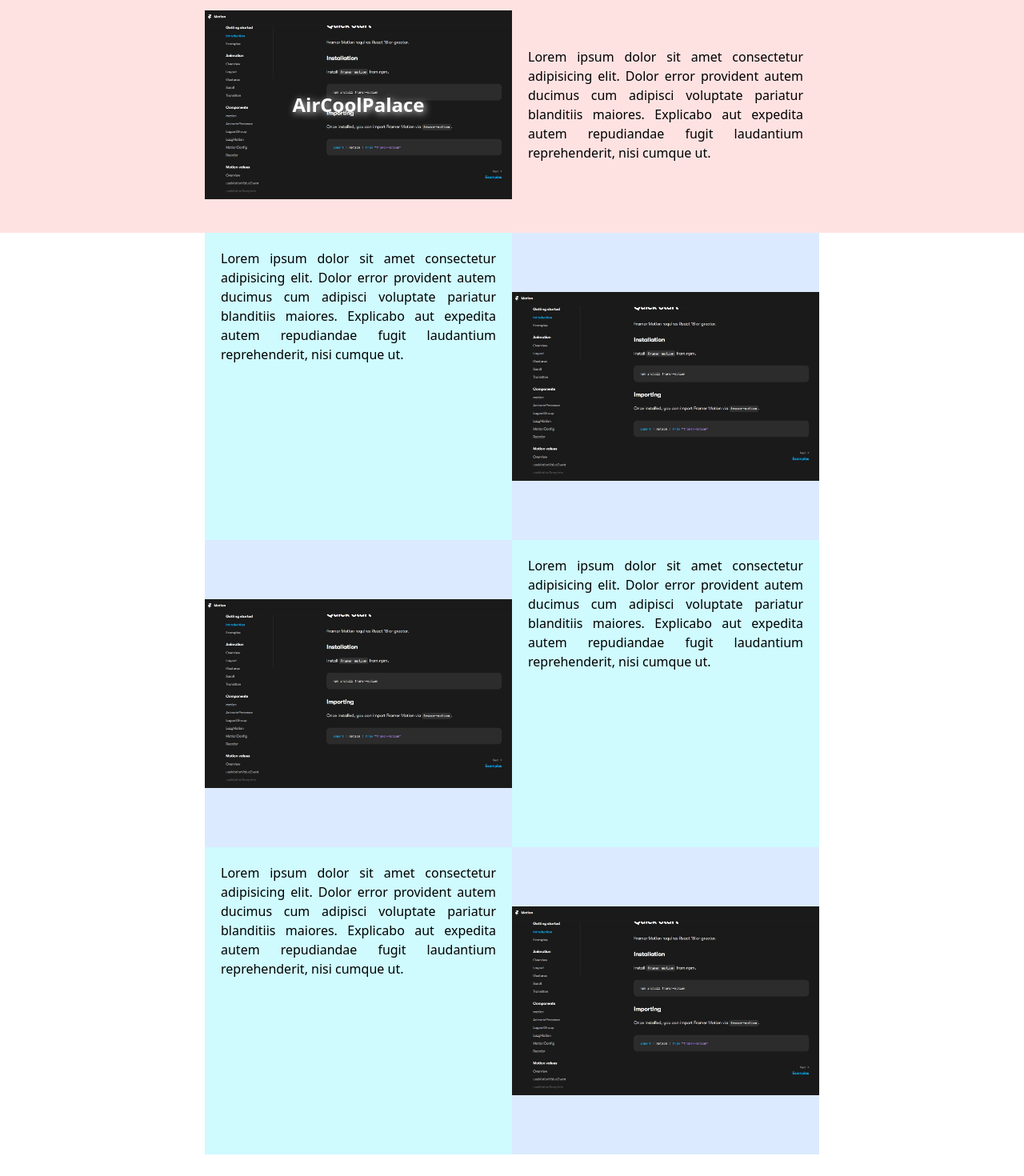
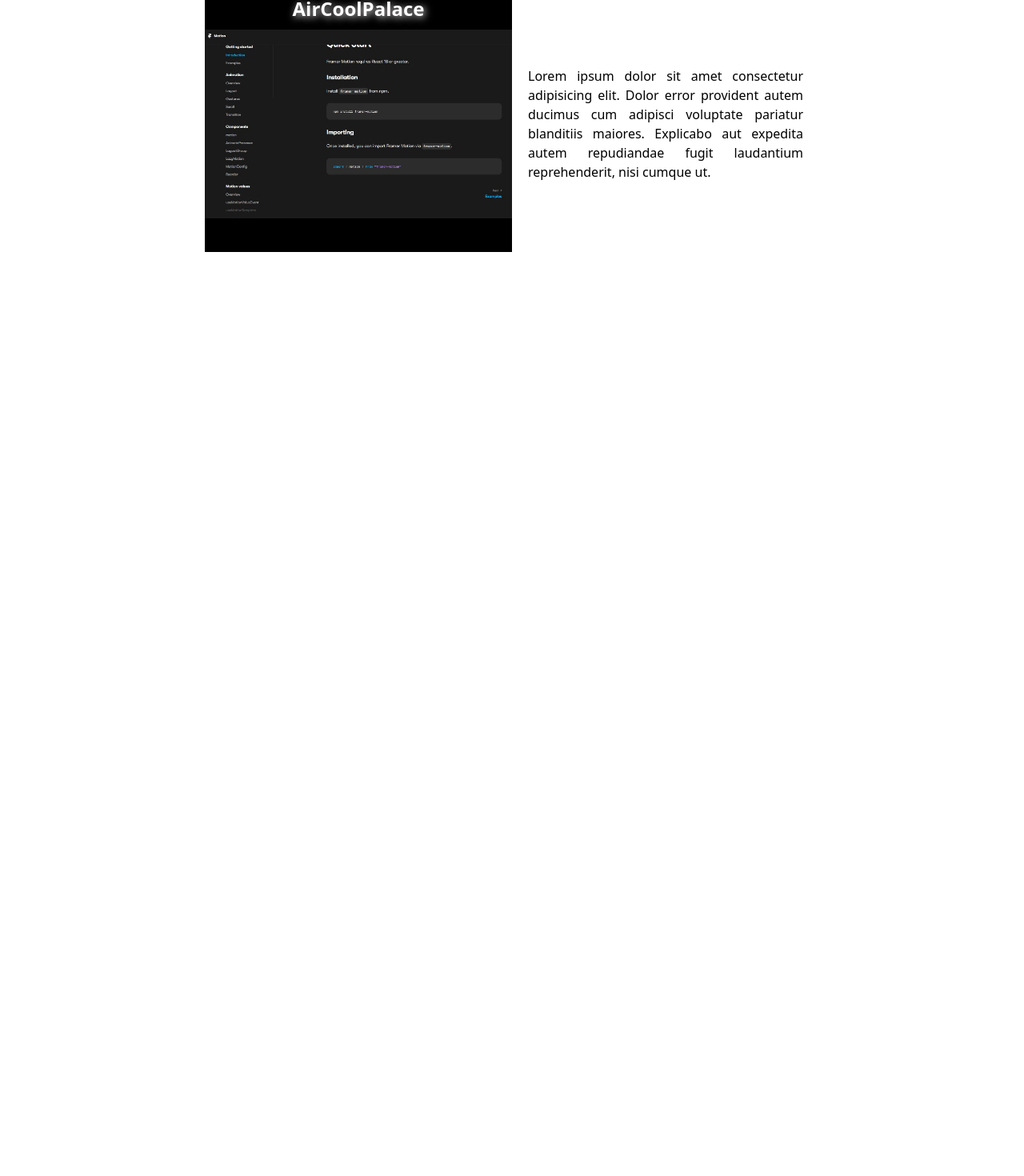
Before and after one commit to medjs/portfolio, a Next.js app: page /projects in a window 1280 px wide. Shown: the part 149-1619 px from the top of the page at 80% size. After the commit the page ends 800 px from the top, so only its background shows below. Built offline with nearby package versions, Linux system fonts and the light colour scheme.

Commit message:
update text effect

```diff
--- a/components/header.js
+++ b/components/header.js
@@ -2,9 +2,9 @@
 
 export default function Header () {
   return (
-    <nav className='w-full'>
+    <nav className='w-full p-3'>
       <div className='sm:container mx-auto flex-wrap justify-center md:flex'>
-        <div className='sm:w-full flex justify-center items-center md:w-1/2 bg-red-100'>
+        <div className='sm:w-full flex justify-center items-center md:w-1/2'>
           <h1 className='sm:w-full text-2xl p-3 justify-center font-semibold md:ml-12 text-left'>LOGO</h1>
         </div>
         <ul className='sm:w-full font-semibold flex justify-around p-2 list-none uppercase text-black md:w-1/2'>
--- a/pages/projects.js
+++ b/pages/projects.js
@@ -6,7 +6,7 @@
   const [isHovered, setIsHovered] = useState(false)
   return (
     <div className='container  flex-col justify-center mx-auto my-16'>
-      <div className='sm:flex flex-wrap justify-center bg-red-100'>
+      <div className='sm:flex flex-wrap justify-center'>
         {/* <div className='relative flex items-center w-96 h-96 bg-blue-100 '>
             <Image src={projet} alt='projet' className=" w-96 h-auto absolute z-0 left-0 transform transition-all hover:-translate-y-16" />
             <p className="absolute bottom-20 right-1/3 text-2xl text-white z-20 transform transition-all hover:translate-y-16">Live project</p>
@@ -18,7 +18,7 @@
             rel='noopener noreferrer'
           >
             <div
-          className='relative flex items-center w-96 h-80 mx-auto '
+          className='relative flex items-center w-96 h-80 mx-auto bg-black'
           onMouseEnter={() => setIsHovered(true)}
           onMouseLeave={() => setIsHovered(false)}
         >
@@ -32,7 +32,7 @@
 
 
             <p className={`absolute inset-0  mt-10 font-bold flex items-center justify-center text-3xl text-green-400 z-0 transform transition-all ${
-              isHovered ? '-translate-y-10 z-20' : 'translate-y-0'
+              isHovered ? 'translate-y-24 z-20' : 'translate-y-0'
             }`} style={{ animation: 'signalEffect 1.5s infinite' }}>
 
             Go Live
@@ -40,9 +40,7 @@
 
 
           <p
-            className={`absolute inset-0 font-semibold flex items-center justify-center text-shadow text-2xl text-white  z-20 transform transition-all ${
-              isHovered ? 'hover:text-black translate-y-32 ' : 'translate-y-0'
-            }`}
+            className={`absolute inset-0 font-semibold flex items-start justify-center text-shadow text-2xl text-white  z-20 transform transition-all`}
           >
             AirCoolPalace
           </p>
@@ -58,58 +56,8 @@
           </p>
         </div>
       </div>
-      <div className='flex justify-center'>
-        <div className=' w-96 h-96 bg-cyan-100 text-justify p-5'>
-          <p>
-            Lorem ipsum dolor sit amet consectetur adipisicing elit. Dolor error
-            provident autem ducimus cum adipisci voluptate pariatur blanditiis
-            maiores. Explicabo aut expedita autem repudiandae fugit laudantium
-            reprehenderit, nisi cumque ut.
-          </p>
-        </div>
-        <div className='relative flex items-center w-96 h-96 bg-blue-100'>
-          <Image
-            src={projet}
-            alt='projet'
-            className='w-full h-auto absolute right-0 transform transition-all hover:-rotate-6 hover:-translate-x-16'
-          />
-        </div>
-      </div>
-      <div className='flex justify-center'>
-        <div className='relative flex items-center w-96 h-96 bg-blue-100'>
-          <Image
-            src={projet}
-            alt='projet'
-            className='w-full h-auto absolute left-0 transform transition-all hover:rotate-6 hover:translate-x-16'
-          />
-        </div>
 
-        <div className=' w-96 h-96 bg-cyan-100 text-justify p-5'>
-          <p>
-            Lorem ipsum dolor sit amet consectetur adipisicing elit. Dolor error
-            provident autem ducimus cum adipisci voluptate pariatur blanditiis
-            maiores. Explicabo aut expedita autem repudiandae fugit laudantium
-            reprehenderit, nisi cumque ut.
-          </p>
-        </div>
-      </div>
-      <div className='flex justify-center'>
-        <div className=' w-96 h-96 bg-cyan-100 text-justify p-5'>
-          <p>
-            Lorem ipsum dolor sit amet consectetur adipisicing elit. Dolor error
-            provident autem ducimus cum adipisci voluptate pariatur blanditiis
-            maiores. Explicabo aut expedita autem repudiandae fugit laudantium
-            reprehenderit, nisi cumque ut.
-          </p>
-        </div>
-        <div className='relative flex items-center w-96 h-96 bg-blue-100'>
-          <Image
-            src={projet}
-            alt='projet'
-            className='w-full h-auto absolute right-0 transform transition-all hover:-rotate-6 hover:-translate-x-16'
-          />
-        </div>
-      </div>
+
     </div>
   )
 }
```
